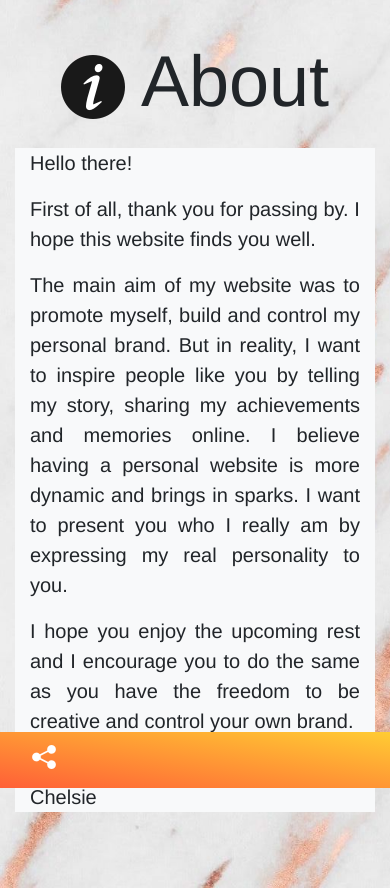
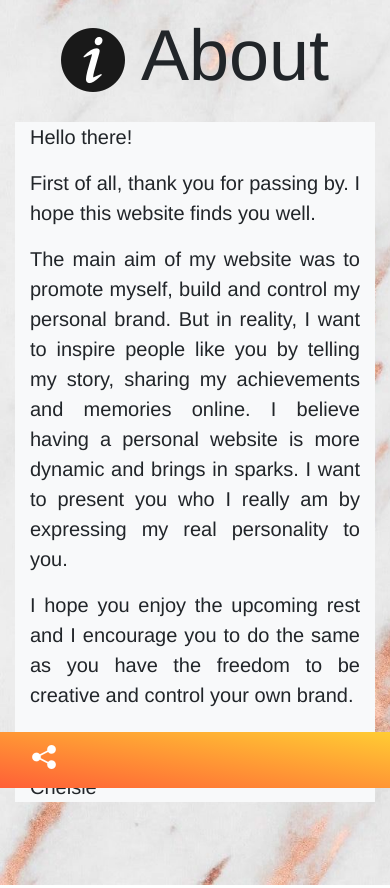
Before and after one commit to chelsieng/Personal-Website, a Flask app: page /about in a window 390 px wide. Shown: the part 56-944 px from the top of the page. Run offline with Flask 2, Linux system fonts and the light colour scheme; some libraries are stand-ins or nearby versions.

Commit message:
Responsive templates adjusted

```diff
--- a/Assignment 2/app.py
+++ b/Assignment 2/app.py
@@ -25,4 +25,4 @@ def about():
 
 
 if __name__ == '__main__':
-    app.run(debug=True)
+    app.run(host='192.168.0.107', port=5000, debug=True)
--- a/Assignment 2/templates/about.html
+++ b/Assignment 2/templates/about.html
@@ -1,13 +1,13 @@
 {% extends "home.html" %}
 {% block title %} Contact Me - CN {% endblock %}
 {% block content %}
-    <div class="container-md mx-auto d-block">
-        </br>
+    <div class="container py-5 container-lg mx-auto d-block">
         <div class="display-3 text-center"><img class="img-responsive" src="/static/images/info-64.png"> About</div>
         </br>
-        <div class="container-md mx-auto d-block bg-light">
-            <p class="lead">Hello there!</p>
-            <p class="lead">First of all, thank you for passing by. I hope this website finds you well. </p>
+        <div class="container-lg mx-auto d-block bg-light">
+            <p class="lead text-justify">Hello there!</p>
+            <p class="lead text-justify">First of all, thank you for passing by. I hope this website finds you
+                well. </p>
             <p class="lead text-justify">The main aim of my website was to promote myself, build and control my personal
                 brand. But in reality, I want
                 to
@@ -21,7 +21,8 @@
                 have
                 the freedom to be
                 creative and control your <strong>own</strong> brand.</p>
-            <p class="lead">All the best,<br>Chelsie</p>
+            <p class="lead text-justify">All the best,</p>
+            <p class="lead text-justify">Chelsie</p>
         </div>
     </div>
 
--- a/Assignment 2/templates/home.html
+++ b/Assignment 2/templates/home.html
@@ -5,6 +5,7 @@
         <meta charset="UTF-8">
         <meta name="viewport" content="width=device-width, initial-scale=1">
         <title>{% block title %}Home Page - CN{% endblock %}</title>
+        {#        <link rel="icon" href="https://cdn4.iconfinder.com/data/icons/new-google-logo-2015/400/new-google-favicon-512.png">#}
         <link rel="stylesheet" href="https://stackpath.bootstrapcdn.com/bootstrap/4.4.1/css/bootstrap.min.css"
               integrity="sha384-Vkoo8x4CGsO3+Hhxv8T/Q5PaXtkKtu6ug5TOeNV6gBiFeWPGFN9MuhOf23Q9Ifjh"
               crossorigin="anonymous">
@@ -20,11 +21,9 @@
         {% block custom %}
             <style>
                 body {
-                    padding-top: 70px;
-                    padding-bottom: 60px;
-                    font-family:"Helvetica Neue", "Arial", "sans-serif";
-
-                    min-height: 100%;
+                    padding-top: 5%;
+                    padding-bottom: 5%;
+                    font-family: "Helvetica Neue", "Arial", "sans-serif";
                     background-image: url("../static/images/background.jpg");
                     background-size: cover;
                 }
@@ -62,7 +61,7 @@
 </head>
 <body>
 {% block navbarHeader %}
-    <nav class="navbar navbar-expand-md fixed-top">
+    <nav class="navbar navbar-expand-lg fixed-top">
         <a class="navbar-brand text-align-center " href="/home">「 𝐂 𝐇 𝐄 𝐋 𝐒 𝐈 𝐄 」</a> <!-- Add image -->
         <button class="navbar-toggler" type="button" data-toggle="collapse" data-target="#collapsibleNavbar">
             <span class="navbar-toggler-icon"><img src="../static/images/Toggler.png"></span>
@@ -90,10 +89,15 @@
 {% endblock %}
 
 {% block content %}
+    <div class="table-responsive">
+        <table class="table-bordered">
+
+        </table>
+    </div>
 {% endblock %}
 
 {% block navbarFooter %}
-    <nav class="navbar fixed-bottom navbar-expand-md">
+    <nav class="navbar fixed-bottom navbar-expand-xs navbar-expand-sm avbar-expand-md navbar-expand-lg">
         <button class="navbar-toggler" type="button" data-toggle="collapse" data-target="#collapsibleNavbarBottom">
             <span class="navbar-toggler-icon"><img src="../static/images/follow.png"></span>
         </button>
```
Also changed, not shown: Assignment 2/templates/contact.html (+4 -3 lines), Assignment 2/templates/project.html (+7 -4 lines), Assignment 2/static/images/github-256.png (added), Assignment 2/static/images/github-512.png (added), Assignment 2/static/images/repo-blue.png.
